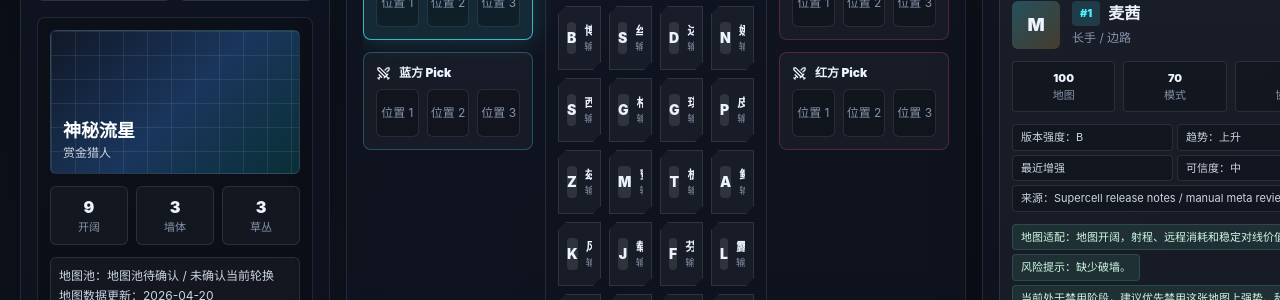
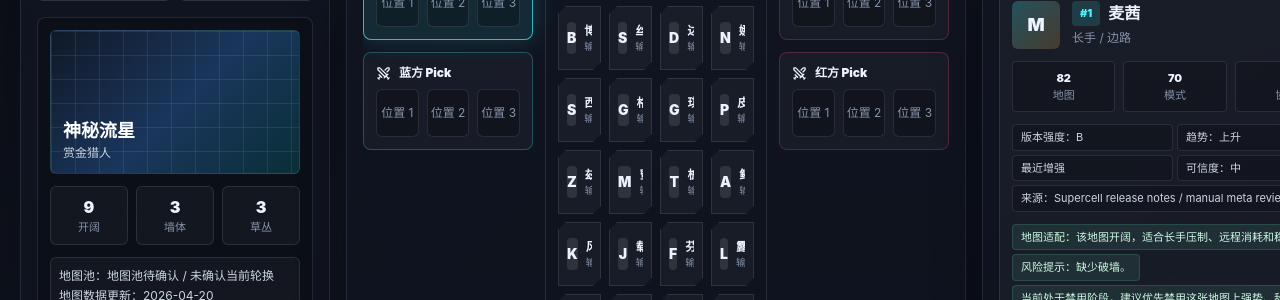
Before and after one commit to Ponder-c/brawl-stars-bp-analyzer, a React (Vite) app: page / in a window 1280 px wide. Shown: the part 392-692 px from the top of the page. Built offline with nearby package versions, Linux system fonts and the light colour scheme.

Commit message:
make map-specific recommendations dynamic

```diff
--- a/src/algorithm/scoring.ts
+++ b/src/algorithm/scoring.ts
@@ -212,69 +212,85 @@ export function calculateMapFitScore(brawler: Brawler, map: BrawlMap) {
   const weaknessTags = inferWeaknessTags(brawler);
   const reasons: string[] = [];
   const risks: string[] = [];
-  let score = 18;
+  let score = 6;
   const s = brawler.stats;
+  const openness = map.openness ?? 5;
+  const wallDensity = map.wallDensity ?? 5;
+  const bushDensity = map.bushDensity ?? 4;
+  const chokePoints = map.chokePoints ?? 3;
+  const wallBreakValue = map.wallBreakValue ?? Math.max(3, Math.round(wallDensity));
+  const openPressure = Math.max(0, openness - Math.max(wallDensity, bushDensity) * 0.45);
+  const wallPressure = Math.max(0, wallDensity + wallBreakValue * 0.5 - openness * 0.35);
+  const bushPressure = Math.max(0, bushDensity - openness * 0.25);
 
-  score += closeTo(s.range, map.openness, 1.5);
-  if (map.openness >= 7) {
-    score += s.range * 2.4 + s.burst * 0.8 + (hasTag(tags, 'long_range') ? 14 : 0);
-    reasons.push('地图适配：地图开阔，射程、远程消耗和稳定对线价值更高。');
-    if (s.range <= 4 && s.mobility < 8) {
-      score -= 20;
-      risks.push('风险：开阔图短手进场困难，容易被长手持续消耗。');
+  score += closeTo(s.range, openness, 0.7);
+  score += Math.max(0, 10 - Math.abs(s.control - chokePoints - 3)) * 0.5;
+
+  if (openness >= 7 || map.sniperFriendly) {
+    score += openPressure * 2.4 + s.range * 1.5 + s.burst * 0.45 + (hasTag(tags, 'long_range') ? 12 : 0);
+    reasons.push('地图适配：该地图开阔，适合长手压制、远程消耗和稳定对线。');
+    if (hasTag(tags, 'tank', 'short_range') && bushDensity <= 4 && wallDensity <= 5 && s.mobility < 8) {
+      score -= 24;
+      risks.push('风险：该地图开阔且缺少草丛/掩体，短手或坦克进场困难。');
     }
   }
 
-  if (map.wallDensity >= 6) {
-    score += map.wallDensity * 1.4 + s.control * 1.2 + s.wallBreak * 1.6;
-    if (hasTag(tags, 'thrower')) score += 18;
+  if (wallDensity >= 6 || map.throwerFriendly) {
+    score += wallPressure * 2.1 + s.control * 0.9 + s.wallBreak * 1.2;
+    if (hasTag(tags, 'thrower')) score += 16;
     if (hasTag(tags, 'wall_break')) score += 12;
-    reasons.push('地图适配：墙体较多，投掷、破墙和绕墙控区能创造输出角度。');
+    if (hasTag(tags, 'assassin') && bushDensity >= 5) score += 6;
+    reasons.push('地图适配：该地图墙体较多，投掷、破墙和绕墙输出价值更高。');
     if (s.wallBreak <= 1 && s.range >= 8 && !hasTag(tags, 'thrower')) {
-      score -= 10;
+      score -= 14;
       risks.push('风险：墙多会限制纯长手的输出角度。');
     }
   }
 
-  if (map.bushDensity >= 6) {
-    score += map.bushDensity * 1.3 + s.mobility * 1.1 + s.antiAssassin * 0.9 + s.control * 0.8;
+  if (bushDensity >= 6 || map.assassinFriendly || map.tankFriendly) {
+    score += bushPressure * 2.4 + s.mobility * 0.9 + s.antiAssassin * 0.7 + s.control * 0.65;
     if (hasTag(tags, 'assassin', 'tank')) score += 14;
-    if (hasTag(tags, 'grass_reveal', 'area_control', 'crowd_control')) score += 10;
-    reasons.push('地图适配：草丛较多，近战切入、控草、侦查和反突进价值更高。');
+    if (hasTag(tags, 'grass_reveal', 'bush_control', 'area_control', 'crowd_control')) score += 10;
+    reasons.push('地图适配：该地图草丛较多，需要探草、控草或近身压制能力。');
     if (s.antiAssassin < 5 && hasTag(weaknessTags, 'low_hp', 'poor_escape')) {
-      score -= 12;
-      risks.push('风险：草多时自保弱的英雄容易被突然近身。');
+      score -= 14;
+      risks.push('风险：草多时自保弱的远程英雄容易被突然近身。');
+    }
+    if (hasTag(tags, 'long_range') && !hasTag(tags, 'grass_reveal', 'area_control', 'crowd_control') && s.antiAssassin < 6) {
+      score -= 10;
+      risks.push('风险：该英雄偏远程但探草和反突进不足。');
     }
   }
 
-  if (map.sniperFriendly && hasTag(tags, 'long_range')) {
-    score += 18;
-    reasons.push('地图适配：这张图适合射手或长手英雄建立视野线和消耗优势。');
-  }
-  if (map.throwerFriendly && hasTag(tags, 'thrower')) {
-    score += 18;
-    reasons.push('地图适配：掩体能保护投掷英雄，便于封锁关键区域。');
-  }
-  if (map.assassinFriendly && hasTag(tags, 'assassin', 'mobility')) {
-    score += 13;
-    reasons.push('地图适配：近身路线较多，刺客或高机动英雄能更容易进场。');
-  }
-  if (map.tankFriendly && hasTag(tags, 'tank', 'sustain')) {
-    score += 13;
-    reasons.push('地图适配：地形允许坦克压线、站点或主动开团。');
-  }
-  if (map.wallBreakValue >= 6 && hasTag(tags, 'wall_break')) {
-    score += 18;
-    reasons.push('地图适配：破墙价值高，可以打开关键路线并改变对线空间。');
+  if (chokePoints >= 5) {
+    score += chokePoints * 1.4 + s.control;
+    if (hasTag(tags, 'area_control', 'crowd_control', 'thrower')) score += 11;
+    reasons.push('地图适配：该地图关键路口多，控场、群控和投掷封锁更有价值。');
   }
 
-  if (map.laneStructure === 'open' && hasTag(tags, 'long_range')) score += 10;
-  if (map.laneStructure === 'three_lane' && hasTag(tags, 'mid_control', 'lane_pressure')) score += 9;
-  if (map.laneStructure === 'center_control' && hasTag(tags, 'mid_control', 'area_control')) score += 10;
-  if (map.laneStructure === 'split' && hasTag(tags, 'mobility', 'lane_pressure')) score += 8;
+  if (wallBreakValue >= 6) {
+    if (hasTag(tags, 'wall_break')) {
+      score += wallBreakValue * 2.1;
+      reasons.push('地图适配：该地图破墙价值高，可以打开关键路线并改变对线空间。');
+    }
+    if (hasTag(tags, 'thrower') && s.wallBreak <= 1) {
+      risks.push('风险：该英雄依赖墙体，遇到高破墙阵容时强度会下降。');
+    }
+  }
+
+  if (map.laneStructure === 'open' && hasTag(tags, 'long_range')) score += 9;
+  if (map.laneStructure === 'three_lane' && hasTag(tags, 'lane_pressure', 'long_range', 'duelist')) {
+    score += 9;
+    reasons.push('地图适配：三路分明，边路压制、长手对线或单挑能力更重要。');
+  }
+  if (map.laneStructure === 'center_control' && hasTag(tags, 'mid_control', 'area_control', 'sustain')) {
+    score += 10;
+    reasons.push('地图适配：中心争夺强，中路控制、区域压制和续航更重要。');
+  }
+  if (map.laneStructure === 'split' && hasTag(tags, 'mobility', 'lane_pressure', 'duelist')) score += 8;
   if (map.strongBrawlerTags?.some((tag) => hasTag(tags, tag, tag === 'sniper' ? 'long_range' : tag))) score += 8;
   if (map.weakBrawlerTags?.some((tag) => hasTag(tags, tag, tag === 'short_range' ? 'short_range' : tag))) {
-    score -= 8;
+    score -= 12;
     risks.push('风险：该英雄的标签命中这张图的弱势类型。');
   }
 
@@ -710,21 +726,20 @@ export function calculatePickScore(
   });
   const total = clampPositiveScore(
     8 +
-      mapFit.score * 0.3 * strategy.map +
+      mapFit.score * 0.35 * strategy.map +
       modeFit.score * 0.2 * strategy.mode +
-      Math.max(0, directCounter.score) * 0.18 * strategy.directCounter +
-      Math.max(0, tagCounter.score) * 0.16 * strategy.tagCounter +
-      allyNeed.score * 0.14 * strategy.allyNeed +
-      synergy.score * 0.08 * strategy.synergy +
+      meta * 0.15 * strategy.meta +
+      Math.max(0, counterScore) * 0.15 * strategy.directCounter +
+      allyNeed.score * 0.1 * strategy.allyNeed +
+      synergy.score * 0.05 * strategy.synergy +
       safety * 0.05 +
       versatility * 0.04 +
-      meta * 0.06 * strategy.meta +
       patchImpact * 0.28 +
       trend * 0.18 +
       liveData * 0.16 -
       stalenessPenalty * 0.35 +
       knowledgeScore.score * strategy.knowledge * 0.3 -
-      riskScore * 0.16 * strategy.risk
+      riskScore * 0.1 * strategy.risk
   );
   const reasons = [
     ...recommendationReasons,
```
